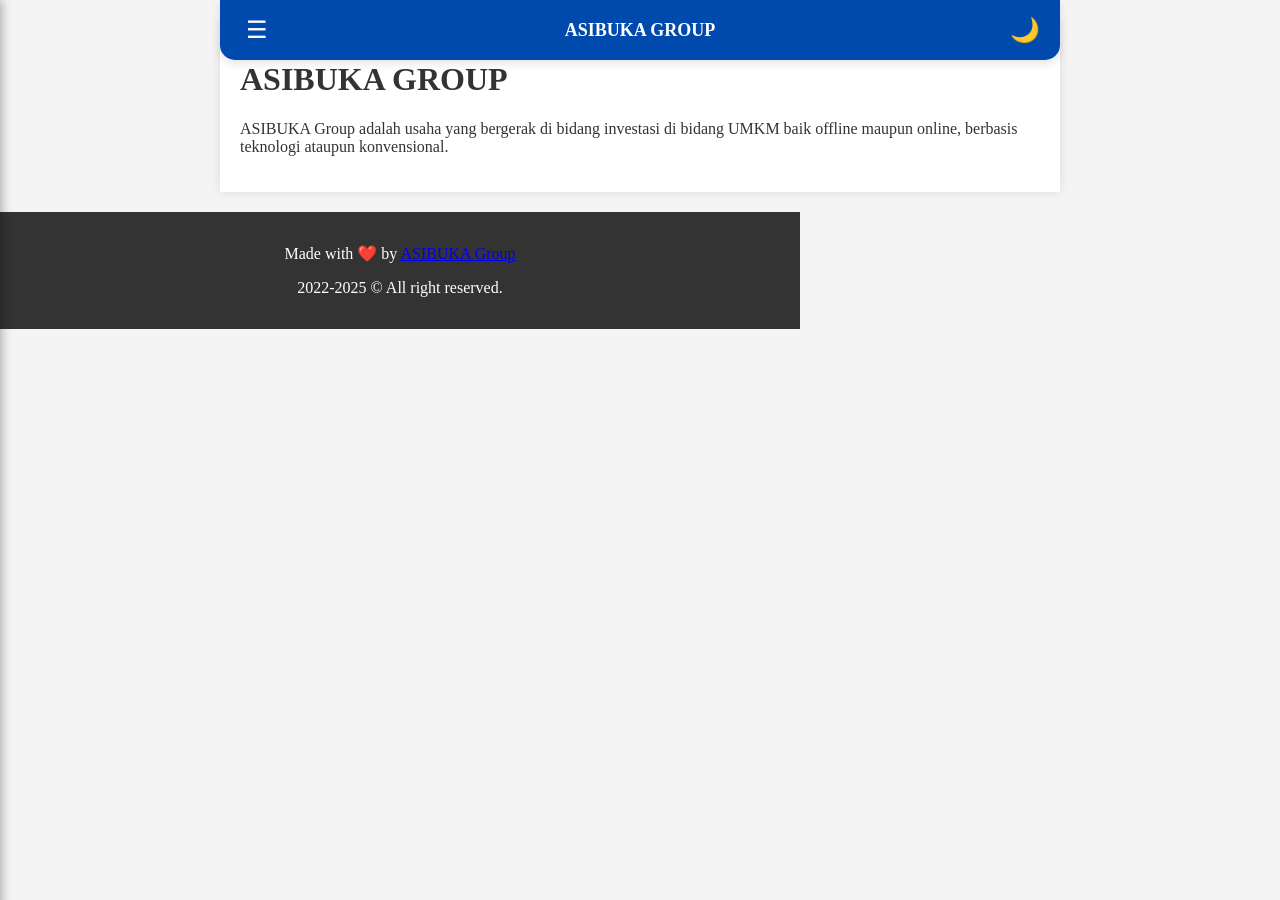
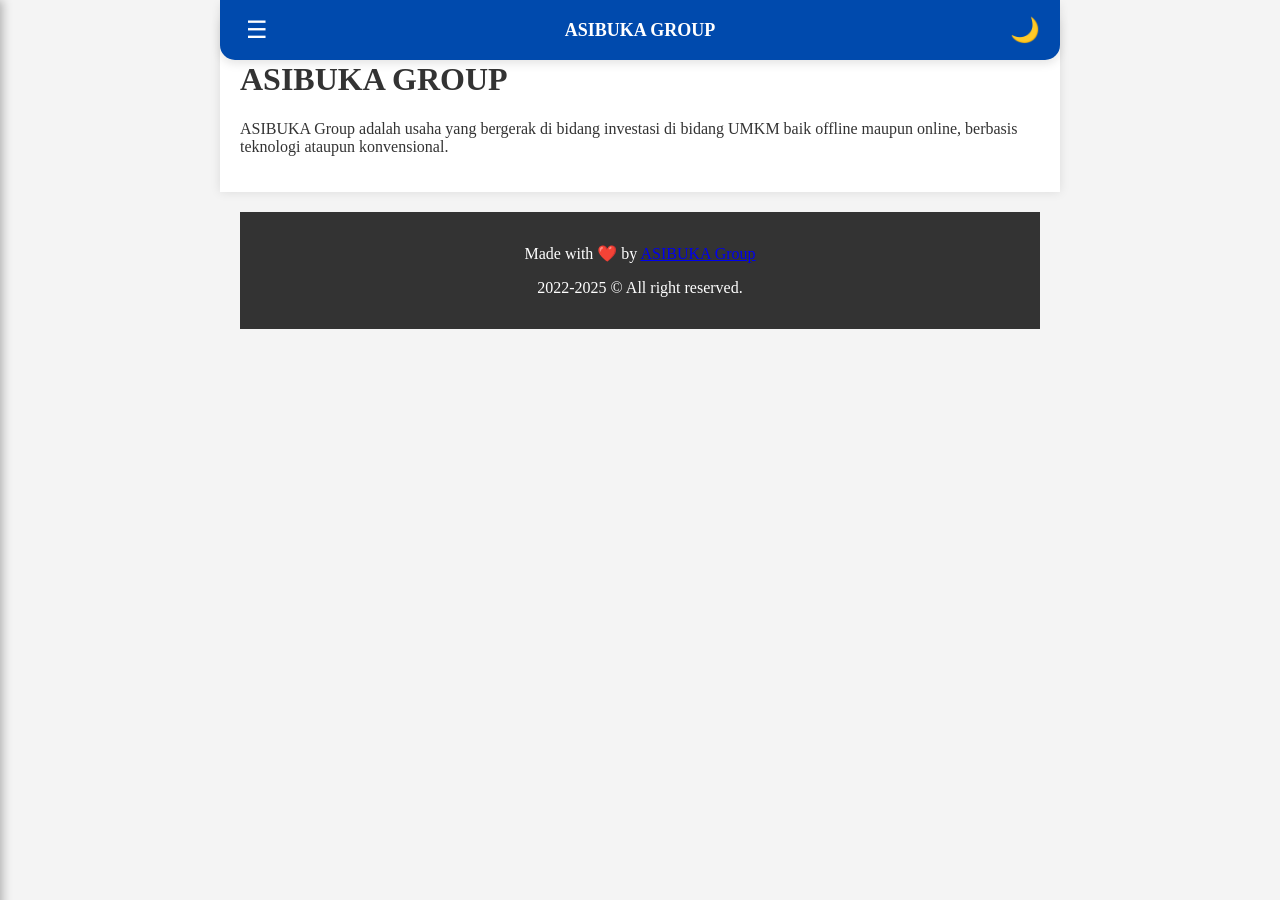
Before and after one commit to asibukagroup/asibukagroup.github.io, a Jekyll site: the page built from index.md, in a window 1280 px wide. Built offline with Jekyll 4.4.1, drawn with Linux system fonts in a browser that asks for light colours.

Commit message:
Update style.css

```diff
--- a/_includes/style.css
+++ b/_includes/style.css
@@ -92,6 +92,7 @@ footer {
     text-align: center;
     padding: 1rem 0;
         max-width:800px;
+    margin: 0 auto
 }
 
 main {
```
